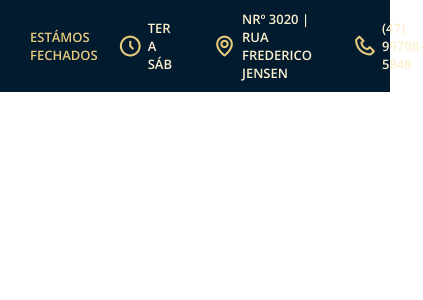
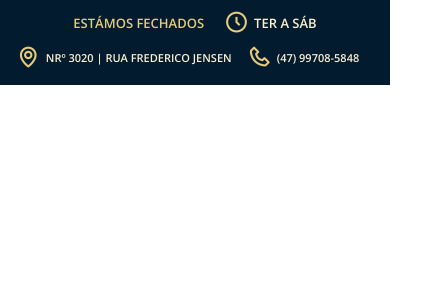
Before and after one commit to yLucino/Blade-s-Palace-Barbershop, a React (Vite) app: page / in a window 390 px wide. Shown: the top 300 px of the page, 423 px wide, since content can reach past the window. Built offline with nearby package versions, Linux system fonts and the light colour scheme.

Commit message:
Add responsivel css header-info

```diff
--- /dev/null
+++ b/src/components/header/header-info/header-info-responsive.css
@@ -0,0 +1,31 @@
+
+@media (max-width: 750px) {
+  .header-info {
+    flex-direction: column;
+    padding: 10px 10px;
+  }
+
+  .info-open-establishment {
+    margin-bottom: 10px;
+  }
+
+  .info-location-numberPhone {
+    font-size: 12px;
+    margin-bottom: 5px;
+  }
+
+  .info-location-numberPhone ul li {
+    margin-right: 15px;
+  }
+
+  .info-location-numberPhone ul li {
+    margin-left: 0;
+  }
+}
+
+@media (max-width: 500px) {
+  .info-location-numberPhone {
+    font-size: 11px;
+    margin-bottom: 5px;
+  }
+}
--- a/src/components/header/header-menu/header-menu.tsx
+++ b/src/components/header/header-menu/header-menu.tsx
@@ -1 +1,2 @@
 import './header-menu-style.css';
+import './header-menu-responsive.css';
```
Also changed, not shown: src/components/header/header-info/header-info.tsx (+4 -4 lines), src/components/header/header-menu/header-menu-responsive.css (added).
